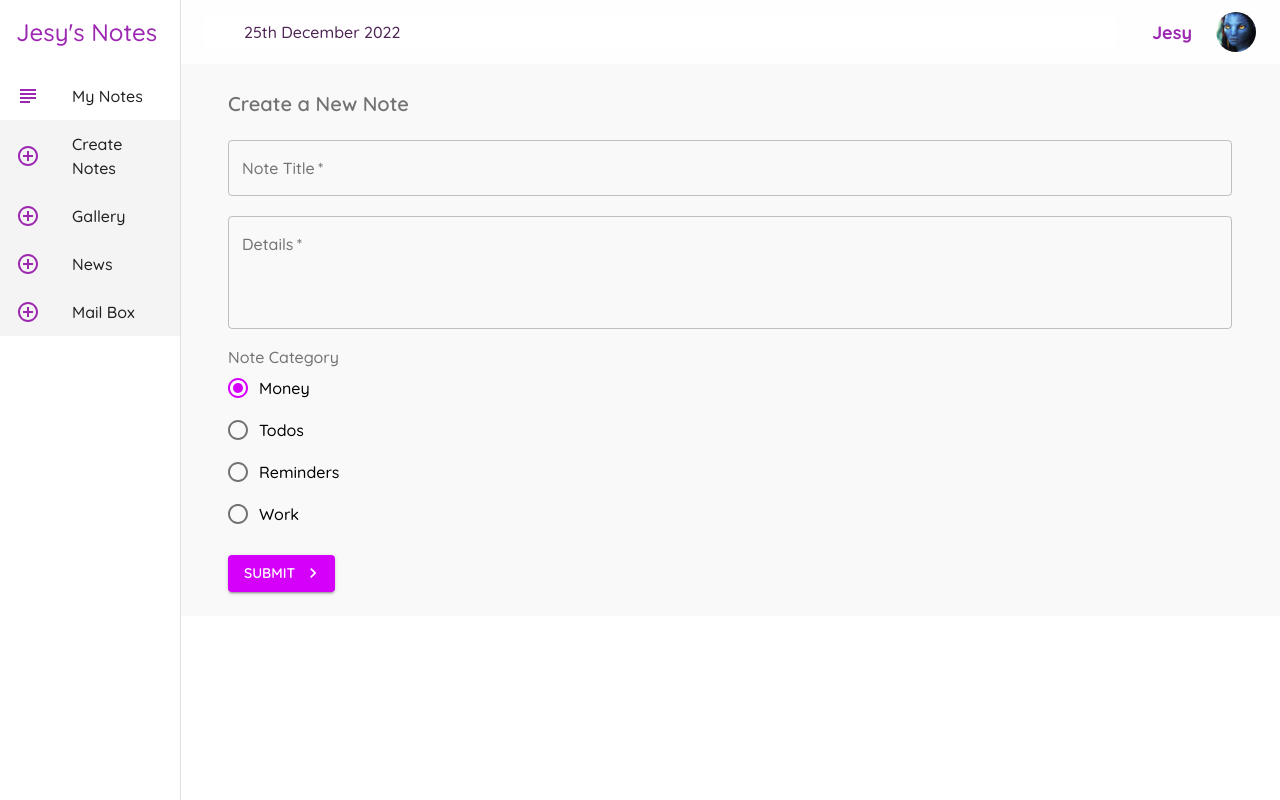
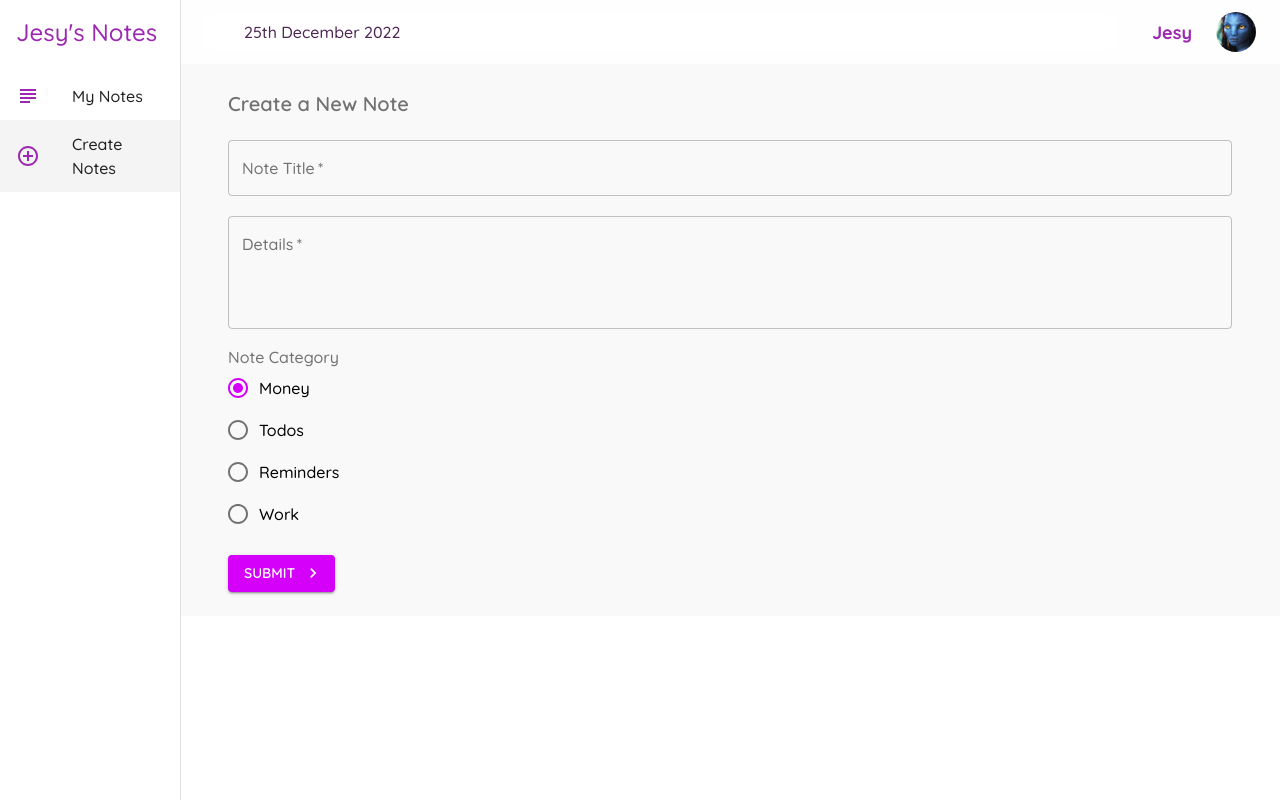
Before and after one commit to myyoss/Notes-client, a React (Create React App) app: page /create in a window 1280 px wide. Built offline with nearby package versions, Linux system fonts and the light colour scheme.

Commit message:
Update Layout.tsx

```diff
--- a/src/components/Layout.tsx
+++ b/src/components/Layout.tsx
@@ -88,21 +88,6 @@ const Layout = ({ children }: any) => {
       icon: <AddCircleOutline color="secondary" />,
       path: "/create",
     },
-    {
-      text: "Gallery",
-      icon: <AddCircleOutline color="secondary" />,
-      path: "/create",
-    },
-    {
-      text: "News",
-      icon: <AddCircleOutline color="secondary" />,
-      path: "/create",
-    },
-    {
-      text: "Mail Box",
-      icon: <AddCircleOutline color="secondary" />,
-      path: "/create",
-    },
   ];
 
   const mobileMenuItems = [
```
